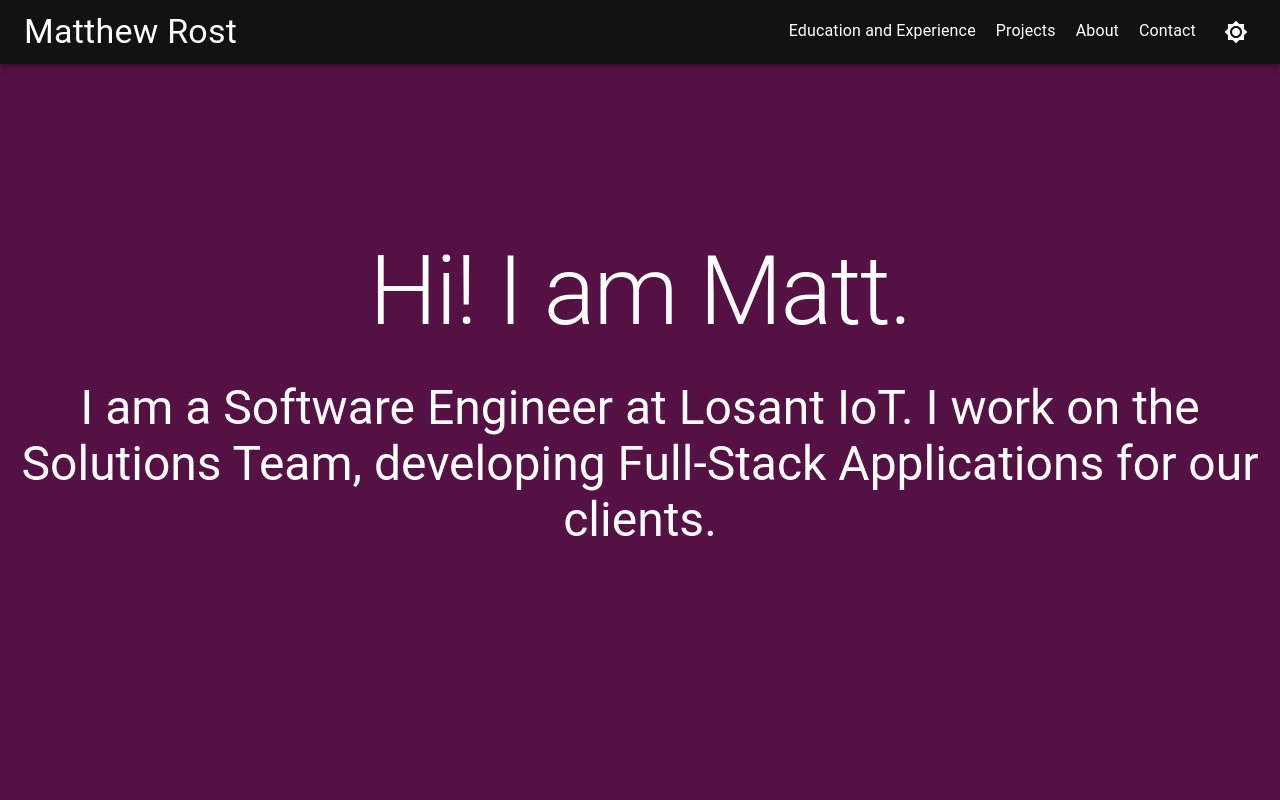
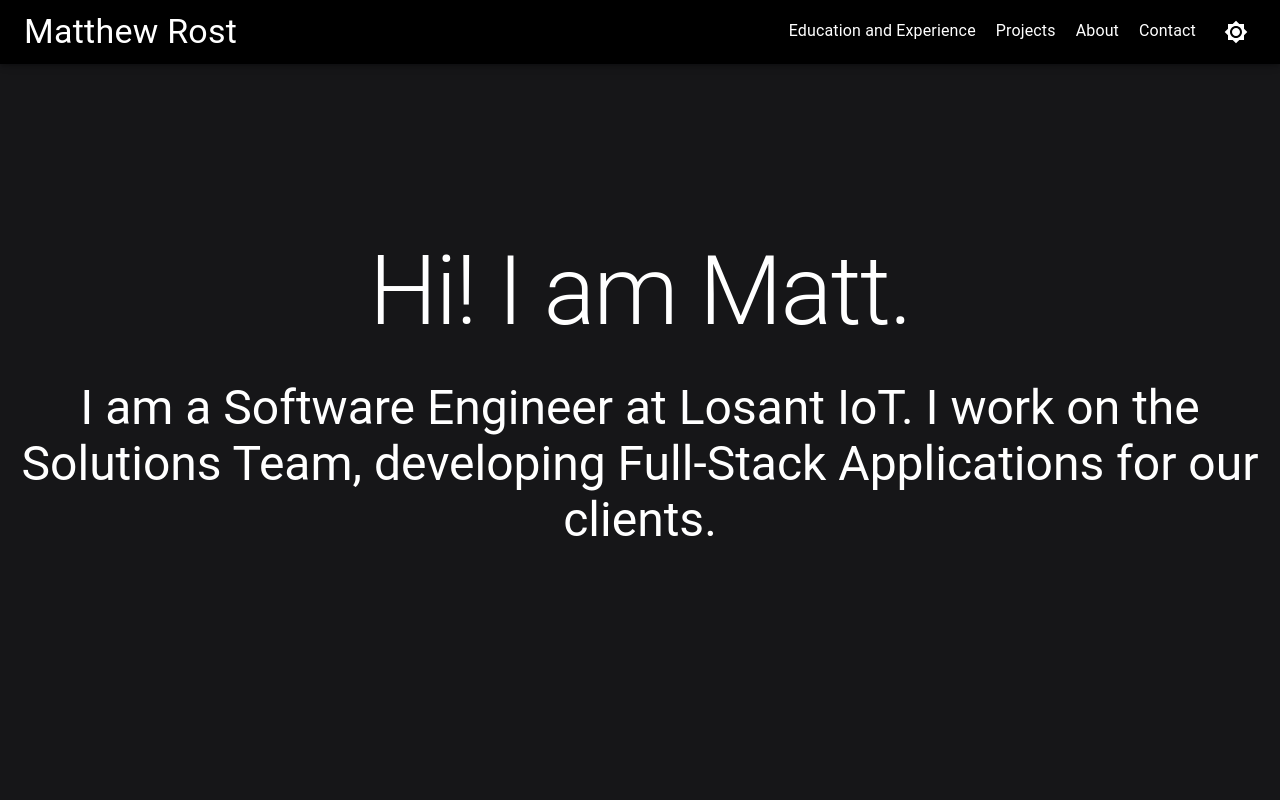
Before and after one commit to mattrost/mattrost.github.io, a React (Create React App) app: page / in a window 1280 px wide. Shown: the top 800 px of the page. Built offline with nearby package versions, Linux system fonts and the light colour scheme.

Commit message:
Styling changes for dark mode to look better

```diff
--- a/src/components/Contact.jsx
+++ b/src/components/Contact.jsx
@@ -3,6 +3,7 @@
 import GitHubIcon from '@mui/icons-material/GitHub';
 import LinkedInIcon from '@mui/icons-material/LinkedIn';
 import EmailIcon from '@mui/icons-material/Email';
+
 
 const Contact = () => {
 
@@ -24,7 +25,7 @@
                         <Typography variant="h5" gutterBottom>
                             <strong>Email:</strong>{' '}
                             <Link href={email} target="_blank" rel="noopener noreferrer">
-                                <EmailIcon />
+                                <EmailIcon color="secondary"/>
                             </Link>
                         </Typography>
                     </Grid>
@@ -32,7 +33,7 @@
                         <Typography variant="h5" gutterBottom>
                             <strong>LinkedIn:</strong>{' '}
                             <Link href={linkedinUrl} target="_blank" rel="noopener noreferrer">
-                                <LinkedInIcon />
+                                <LinkedInIcon color="secondary"/>
                             </Link>
                         </Typography>
                     </Grid>
@@ -41,7 +42,7 @@
                             <Typography variant="h5" gutterBottom>
                                 <strong>GitHub:</strong>{' '}
                                 <Link href={githubUrl} target="_blank" rel="noopener noreferrer">
-                                    <GitHubIcon />
+                                    <GitHubIcon color="secondary"/>
                                 </Link>
                             </Typography>
                         </Typography>
--- a/src/components/Projects.jsx
+++ b/src/components/Projects.jsx
@@ -7,7 +7,7 @@
             <Typography variant="h5" gutterBottom>
                 {title}
             </Typography>
-            <Typography variant="body2" color="textSecondary" gutterBottom>
+            <Typography variant="body2" gutterBottom>
                 {stack} | {date}
             </Typography>
             <List>
--- a/src/theme.js
+++ b/src/theme.js
@@ -4,14 +4,14 @@
     palette: {
         type: 'light', // Use a light theme
         primary: {
-            main: '#1f3691', // Change primary color
+            main: '#484b6a', // Change primary color
         },
         secondary: {
-            main: '#FF5722', // Change secondary color
+            main: '#484b6a', // Change secondary color
         },
         background: {
-            default: 'rgba(248,242,218,0.68)', // Off-black background color
-            paper: '#f2fffd', // You can also adjust paper color if needed
+            default: '#fafafa', // Off-black background color
+            paper: '#e4e5f1', // You can also adjust paper color if needed
         },
     },
     // Customize other theme properties as needed
@@ -21,14 +21,14 @@
     palette: {
         type: 'dark', // Use a dark theme
         primary: {
-            main: '#121212', // Change primary color
+            main: '#000000', // Change primary color
         },
         secondary: {
-            main: '#614051', // Change secondary color
+            main: '#fafafa', // Change secondary color
         },
         background: {
-            default: '#514', // Off-black background color
-            paper: '#222', // You can also adjust paper color if needed
+            default: '#161618', // Off-black background color
+            paper: '#212124', // You can also adjust paper color if needed
         },
         text: {
             primary: '#fff', // White text color
```
